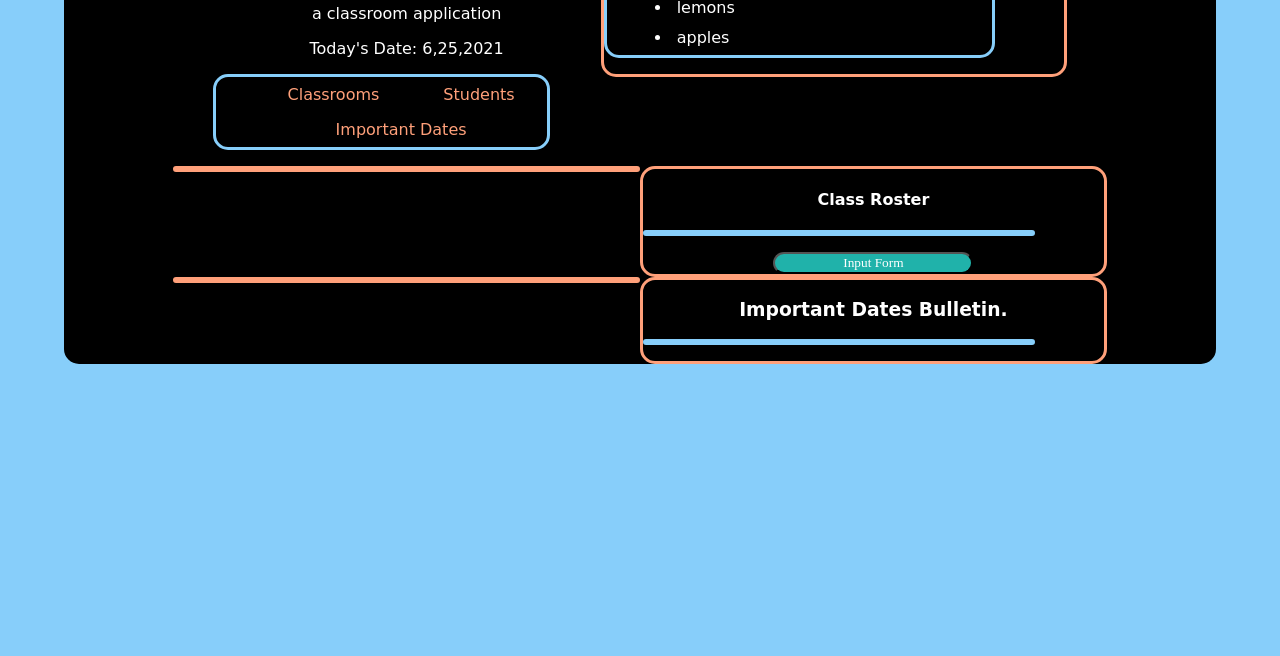
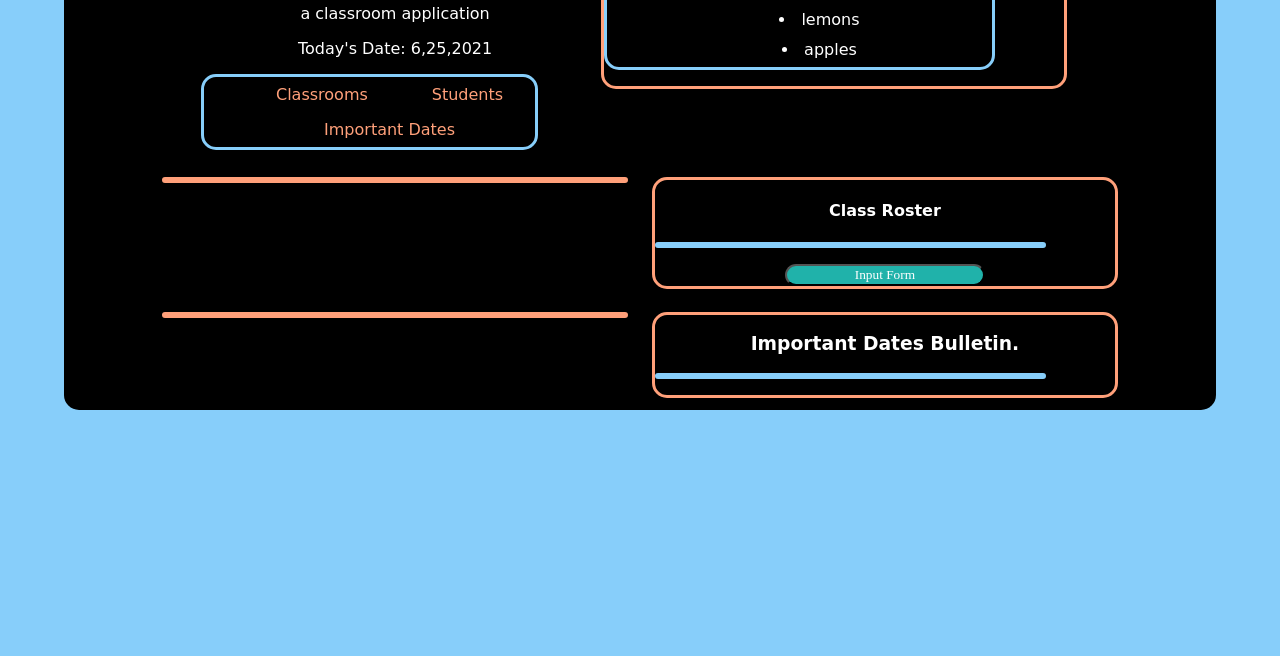
Before and after one commit to EvanDBush/classroom-organizer, a website: page public/index.html in a window 1280 px wide. Shown: the part 144-800 px from the top of the page. Drawn offline with Linux system fonts and the light colour scheme; no server answers; a web font is replaced by a local one.

Commit message:
add margin to div. reorders html scripts

```diff
--- a/public/css/style.css
+++ b/public/css/style.css
@@ -31,6 +31,9 @@ header {
 }
 
 div {
+    margin: 1%;
+    justify-content: center;
+    align-items: center;
     border: medium solid lightsalmon;
     border-radius: 15px;
 }
@@ -60,8 +63,6 @@ button {
     color: white;
     border-radius: 15px;
 }
-
-
 
 a:link {
     color: lightsalmon;
@@ -105,7 +106,7 @@ li {
     size: 20px;
     border: medium solid black;
     border-radius: 15px;
-    text-align:left;
+    text-align: center;
 }
 
 li:hover {
--- a/public/index.html
+++ b/public/index.html
@@ -7,9 +7,9 @@
     <link rel="stylesheet" href="/css/style.css">
     <link rel="preconnect" href="https://fonts.gstatic.com">
     <link href="https://fonts.googleapis.com/css2?family=Baloo+Tammudu+2:wght@700&display=swap" rel="stylesheet">
-    <script defer src="/js/script.js"></script>
     <script defer src="/js/dates.js"></script>
     <script defer src="/js/classrooms.js"></script>
+    <script defer src="/js/script.js"></script>
     <title>Classroom App</title>
 </head>
 <body>
```
